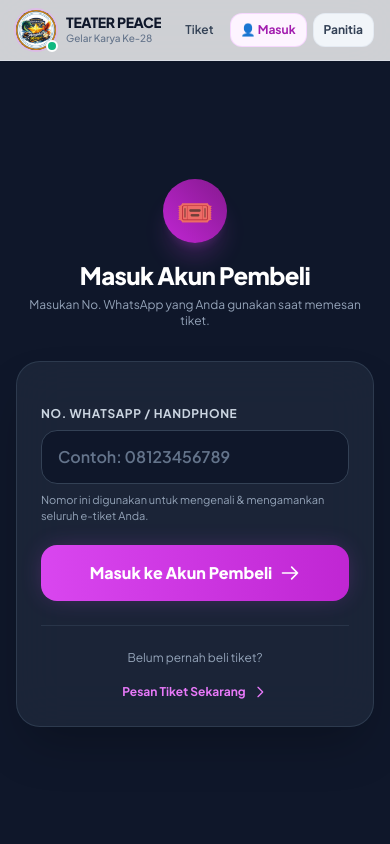
After one commit to arinugrohoputroo/Website-Teater-Peace, a Django app: page /order/login-buyer/ in a window 390 px wide. The commit adds this page. Run offline with Django 5.2, Linux system fonts and the light colour scheme; data that the repository does not hold is empty; some libraries are stand-ins or nearby versions.

Commit message:
Remove permanent backup banner, add WhatsApp Phone Login System for buyers with Cinema XXI/TIX ID style account experience

```diff
--- a/apps/ticketing/public_urls.py
+++ b/apps/ticketing/public_urls.py
@@ -12,4 +12,6 @@ urlpatterns = [
     path('status/', public_views.order_status, name='order_status'),
     path('status/<str:order_number>/', public_views.order_detail, name='order_detail'),
     path('history/', public_views.my_history, name='my_history'),
+    path('login-buyer/', public_views.buyer_login, name='buyer_login'),
+    path('logout-buyer/', public_views.buyer_logout, name='buyer_logout'),
 ]
--- a/apps/ticketing/public_views.py
+++ b/apps/ticketing/public_views.py
@@ -284,3 +284,34 @@ def my_history(request):
         'email': email,
         'searched': bool(phone or email),
     })
+
+
+def buyer_login(request):
+    if request.method == 'POST':
+        phone = request.POST.get('phone', '').strip()
+        if not phone:
+            messages.error(request, 'Masukkan Nomor WhatsApp Anda.')
+            return render(request, 'public/buyer_login.html')
+
+        request.session['buyer_phone'] = phone
+        request.session['buyer_logged_in'] = True
+
+        existing_order = Order.objects.filter(buyer_phone=phone).order_by('-created_at').first()
+        if existing_order:
+            request.session['buyer_name'] = existing_order.buyer_name
+            if existing_order.buyer_email:
+                request.session['buyer_email'] = existing_order.buyer_email
+
+        messages.success(request, f'Selamat datang! Anda berhasil masuk ke Akun Pembeli ({phone}).')
+        return redirect('public_order:my_history')
+
+    return render(request, 'public/buyer_login.html')
+
+
+def buyer_logout(request):
+    request.session.pop('buyer_phone', None)
+    request.session.pop('buyer_logged_in', None)
+    request.session.pop('buyer_name', None)
+    request.session.pop('buyer_email', None)
+    messages.success(request, 'Anda telah keluar dari Akun Pembeli.')
+    return redirect('core:home')
--- a/templates/public/_nav.html
+++ b/templates/public/_nav.html
@@ -16,10 +16,21 @@
             <div class="flex items-center gap-1.5 sm:gap-2">
                 <a href="/" class="hidden md:inline-flex px-3 py-2 text-xs sm:text-sm font-semibold text-slate-600 hover:text-primary-700 hover:bg-primary-50/80 rounded-xl transition-colors btn-touch">Home</a>
                 <a href="{% url 'public_order:ticket_select' %}" class="px-2.5 sm:px-3.5 py-2 text-xs sm:text-sm font-semibold text-slate-700 hover:text-primary-700 hover:bg-primary-50/80 rounded-xl transition-colors btn-touch">Tiket</a>
-                <a href="{% url 'public_order:my_history' %}" class="px-2.5 sm:px-3.5 py-2 text-xs sm:text-sm font-semibold text-primary-700 bg-primary-50/80 rounded-xl transition-colors btn-touch">Riwayat Saya</a>
-                <a href="{% url 'public_order:order_status' %}" class="hidden sm:inline-flex px-2.5 sm:px-3.5 py-2 text-xs sm:text-sm font-semibold text-slate-700 hover:text-primary-700 hover:bg-primary-50/80 rounded-xl transition-colors btn-touch">Cek Status</a>
 
-                <a href="{% url 'public_order:ticket_select' %}" class="inline-flex px-3.5 sm:px-4 py-2 text-xs sm:text-sm font-bold text-white bg-gradient-to-r from-primary-600 to-primary-700 hover:from-primary-500 hover:to-primary-600 rounded-xl transition-all shadow-md shadow-primary-500/20 active:scale-95 btn-touch">
+                {% if session_buyer_phone %}
+                <a href="{% url 'public_order:my_history' %}" class="px-2.5 sm:px-3.5 py-2 text-xs sm:text-sm font-extrabold text-emerald-800 bg-emerald-50 border border-emerald-200/80 rounded-xl transition-colors btn-touch flex items-center gap-1.5">
+                    <span>🎟️ Tiket Saya</span>
+                </a>
+                <a href="{% url 'public_order:buyer_logout' %}" title="Keluar Akun Pembeli" class="p-2 text-xs font-bold text-slate-400 hover:text-red-600 transition-colors btn-touch">
+                    🚪
+                </a>
+                {% else %}
+                <a href="{% url 'public_order:buyer_login' %}" class="px-2.5 sm:px-3.5 py-2 text-xs sm:text-sm font-bold text-primary-700 bg-primary-50 border border-primary-200/80 hover:bg-primary-100 rounded-xl transition-colors btn-touch flex items-center gap-1">
+                    <span>👤 Masuk</span>
+                </a>
+                {% endif %}
+
+                <a href="{% url 'public_order:ticket_select' %}" class="hidden sm:inline-flex px-3.5 sm:px-4 py-2 text-xs sm:text-sm font-bold text-white bg-gradient-to-r from-primary-600 to-primary-700 hover:from-primary-500 hover:to-primary-600 rounded-xl transition-all shadow-md shadow-primary-500/20 active:scale-95 btn-touch">
                     Beli Tiket
                 </a>
 
--- /dev/null
+++ b/templates/public/buyer_login.html
@@ -0,0 +1,58 @@
+{% extends 'base.html' %}
+
+{% block title %}Masuk Akun Pembeli — {{ event_name }}{% endblock %}
+
+{% block body %}
+<div class="min-h-screen flex flex-col bg-slate-900 text-white">
+    {% include 'public/_nav.html' %}
+
+    <main class="flex-1 flex items-center justify-center px-4 py-12">
+        <div class="max-w-md w-full">
+            <div class="text-center mb-8">
+                <div class="w-16 h-16 rounded-full bg-gradient-to-tr from-primary-600 to-primary-800 text-white flex items-center justify-center text-3xl mx-auto mb-4 shadow-xl shadow-primary-500/20">
+                    🎟️
+                </div>
+                <h1 class="text-2xl sm:text-3xl font-extrabold tracking-tight">Masuk Akun Pembeli</h1>
+                <p class="text-slate-400 text-xs sm:text-sm mt-1.5">Masukan No. WhatsApp yang Anda gunakan saat memesan tiket.</p>
+            </div>
+
+            {% if messages %}
+            <div class="mb-6 space-y-2">
+                {% for message in messages %}
+                <div class="p-4 rounded-2xl text-xs sm:text-sm font-semibold bg-red-500/10 text-red-300 border border-red-500/20">
+                    {{ message }}
+                </div>
+                {% endfor %}
+            </div>
+            {% endif %}
+
+            <div class="bg-slate-800/80 backdrop-blur-xl rounded-3xl p-6 sm:p-8 border border-slate-700/80 shadow-2xl">
+                <form method="post" action="{% url 'public_order:buyer_login' %}" class="space-y-5">
+                    {% csrf_token %}
+                    <div>
+                        <label class="block text-xs font-bold uppercase tracking-wider text-slate-300 mb-2">No. WhatsApp / Handphone</label>
+                        <div class="relative">
+                            <input type="tel" name="phone" required placeholder="Contoh: 08123456789" value="{{ session_buyer_phone }}"
+                                class="w-full px-4 py-3.5 bg-slate-900/90 text-white placeholder-slate-500 rounded-2xl border border-slate-700 focus:border-primary-500 focus:ring-4 focus:ring-primary-500/20 outline-none transition-all font-semibold text-base">
+                        </div>
+                        <p class="text-[11px] text-slate-400 mt-2">Nomor ini digunakan untuk mengenali & mengamankan seluruh e-tiket Anda.</p>
+                    </div>
+
+                    <button type="submit" class="w-full py-4 bg-gradient-to-r from-primary-500 to-primary-600 hover:from-primary-400 hover:to-primary-500 text-white rounded-2xl font-extrabold text-base shadow-glow transition-all active:scale-95 btn-touch flex items-center justify-center gap-2">
+                        <span>Masuk ke Akun Pembeli</span>
+                        <svg class="w-5 h-5" fill="none" stroke="currentColor" viewBox="0 0 24 24"><path stroke-linecap="round" stroke-linejoin="round" stroke-width="2" d="M14 5l7 7m0 0l-7 7m7-7H3"/></svg>
+                    </button>
+                </form>
+
+                <div class="mt-6 pt-6 border-t border-slate-700/60 text-center">
+                    <p class="text-xs text-slate-400 mb-3">Belum pernah beli tiket?</p>
+                    <a href="{% url 'public_order:ticket_select' %}" class="inline-flex items-center gap-1.5 text-xs font-bold text-primary-400 hover:text-primary-300 transition-colors">
+                        <span>Pesan Tiket Sekarang</span>
+                        <svg class="w-4 h-4" fill="none" stroke="currentColor" viewBox="0 0 24 24"><path stroke-linecap="round" stroke-linejoin="round" stroke-width="2" d="M9 5l7 7-7 7"/></svg>
+                    </a>
+                </div>
+            </div>
+        </div>
+    </main>
+</div>
+{% endblock %}
```
Also changed, not shown: templates/public/my_history.html (+4 -11 lines).
